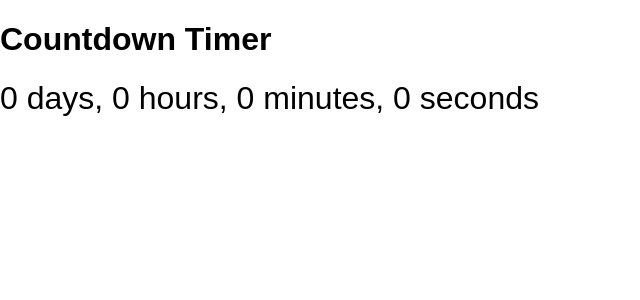
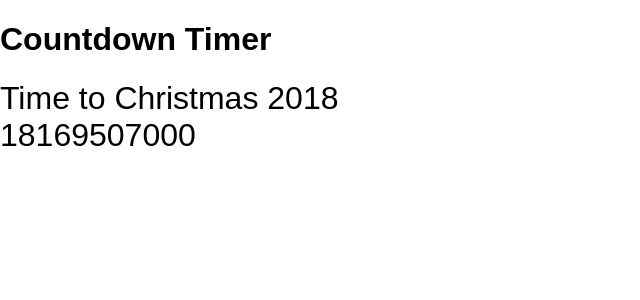
Before and after one commit to monarchwadia/react101, a React (Create React App) app in the folder countdown-timer/: page / in a window 1280 px wide. Shown: the top 300 px of the page, without its empty margins (0-640 px from the left). Built offline with nearby package versions, Linux system fonts and the light colour scheme.

Commit message:
Stage 3 - Added props to CountdownClock

```diff
--- a/countdown-timer/package.json
+++ b/countdown-timer/package.json
@@ -3,6 +3,7 @@
   "version": "0.1.0",
   "private": true,
   "dependencies": {
+    "prop-types": "^15.6.1",
     "react": "^16.4.0",
     "react-dom": "^16.4.0",
     "react-scripts": "1.1.4"
--- a/countdown-timer/src/App.js
+++ b/countdown-timer/src/App.js
@@ -1,7 +1,8 @@
 import React, { Component } from 'react';
+import CountdownClock from './components/CountdownClock';
 
-// We import CountdownClock here
-import CountdownClock from './components/CountdownClock';
+// lets set our date to Christmas 2018
+const christmas = new Date('December 25, 2018');
 
 class App extends Component {
   render() {
@@ -9,17 +10,21 @@ class App extends Component {
       <div className="App">
         <h1>Countdown Timer</h1>
         {/*
-          You comment in React using an open block.
-          Blocks can do a lot more than just comment.
-          We'll see more of these blocks in later stages.
+          Now we're passing two props to CountdownClock.
 
-          Look at how CountdownClock is inserted as a tag
-          on the following line.
+          'label' is a string prop, so we can pass it in without curly braces
+          You can pass strings, numbers, and booleans without curly braces, as long
+          as they aren't stored in variables (i.e., they are "literals")
 
-          In the next stage, we'll see how to pass parameters
-          to CountdownClock.
+          To pass variables and objects, you need to use curly braces.
+
+          These props can be accessed inside `CountdownClock.render()` through the
+          `this.props` object.
         */}
-        <CountdownClock />
+        <CountdownClock
+          label="Time to Christmas 2018"
+          date={christmas}
+        />
       </div>
     );
   }
--- a/countdown-timer/src/components/CountdownClock.js
+++ b/countdown-timer/src/components/CountdownClock.js
@@ -1,23 +1,39 @@
-// React is a required import for all files that use React's syntax (i.e., JSX syntax)
-// Component is a base React class that is extended to create custom components
 import React, { Component } from 'react';
+import PropTypes from 'prop-types';
 
-// Here, we create the CountdownClock component, which is imported and used in App.js
 class CountdownClock extends Component {
 
-  // Anything returned by render() is printed to the DOM.
-  // render() should do nothing except form an output and return it.
-  // It is intended to be what is called a "pure" function.
   render() {
+    // save the props in variables, for clarity
+    const date = this.props.date;
+    const label = this.props.label;
 
+    // calculate how much time is left
+    const now = new Date();
+    const timeLeftMs = date - now;
+
+    // render the results
     return (
-      // React uses 'className' because 'class' is a reserved keyword in JavaScript
       <div className="countdown-clock">
-        0 days, 0 hours, 0 minutes, 0 seconds
+        { label }
+        <br/>
+        { timeLeftMs }
       </div>
     );
-
   }
 }
 
+// PropTypes is a standard React library that helps make your code safer
+// by making sure your props are as expected.
+// The Workhaus Academy React course dives deep into PropTypes
+// and other best practices, so that you can become a better
+// developer and write cleaner, safer, better code.
+CountdownClock.propTypes = {
+  date: PropTypes.instanceOf(Date).isRequired,
+
+  // `color` is printing an error right now because there is no `color`
+  // prop being passed into the CountdownClock component in App.js
+  color: PropTypes.string.isRequired
+}
+
 export default CountdownClock;
```
Also changed, not shown: 2 other files (tests, documents, lock files or other folders).
